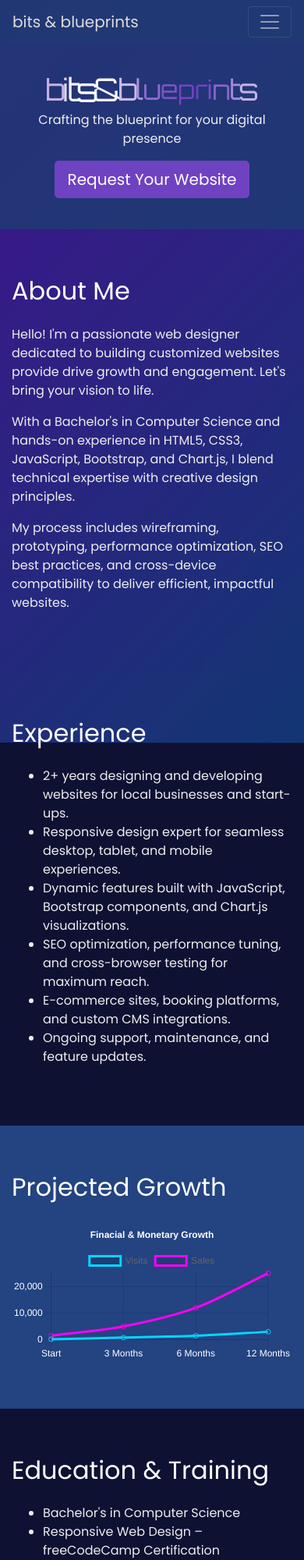
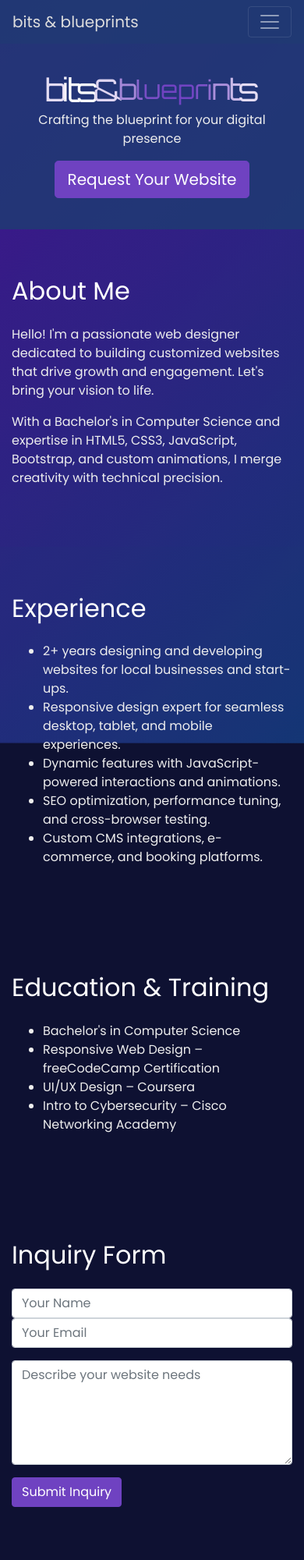
Before and after one commit to tcjrtc2/Bits-Blueprints, a plain HTML site: page index.html in a window 390 px wide. Shown: the top 2000 px of the page at 78% size. Drawn offline with nearby package versions, Linux system fonts and the light colour scheme.

Commit message:
Update index.html

```diff
--- a/index.html
+++ b/index.html
@@ -8,34 +8,30 @@
   <link href="https://stackpath.bootstrapcdn.com/bootstrap/4.5.2/css/bootstrap.min.css" rel="stylesheet">
   <!-- Google Fonts -->
   <link href="https://fonts.googleapis.com/css2?family=Poppins:wght@400;700&family=Orbitron:wght@400;700&display=swap" rel="stylesheet">
-  <!-- Chart.js -->
-  <script src="https://cdn.jsdelivr.net/npm/chart.js"></script>
   <style>
     html, body { height:100%; margin:0; padding:0; }
     body { font-family:'Poppins',sans-serif; background:#0d0d2b; color:#eee; overflow-x:hidden; }
-    .background3d { position:fixed; top:-10%; left:-10%; width:120%; height:120%; background:linear-gradient(135deg,#2a0845,#4b0082,#0f2f61,#1a237e); background-size:400% 400%; transform-style:preserve-3d; will-change:transform,background-position,filter; animation:gradientAnim 30s ease infinite,bgPulseRotate 20s ease-in-out infinite,brightnessPulse 10s ease-in-out infinite; z-index:-1; filter:brightness(1); }
+    .background3d { position:fixed; top:-10%; left:-10%; width:120%; height:120%; background:linear-gradient(135deg,#2a0845,#4b0082,#0f2f61,#1a237e); background-size:400% 400%; transform-style:preserve-3d; animation:gradientAnim 30s ease infinite,bgPulseRotate 20s ease-in-out infinite,brightnessPulse 10s ease-in-out infinite; z-index:-1; filter:brightness(1); }
     @keyframes gradientAnim {0%{background-position:0 50%}50%{background-position:100% 50%}100%{background-position:0 50%}}
     @keyframes bgPulseRotate {0%{transform:rotateX(0deg) rotateY(0deg) scale(1)}25%{transform:rotateX(2deg) rotateY(2deg) scale(1.05)}50%{transform:rotateX(0deg) rotateY(0deg) scale(1)}75%{transform:rotateX(-2deg) rotateY(-2deg) scale(1.05)}100%{transform:rotateX(0deg) rotateY(0deg) scale(1)}}
     @keyframes brightnessPulse {0%,100%{filter:brightness(1)}50%{filter:brightness(1.2)}}
+    @keyframes ripple{0%,100%{transform:scale(1);color:#6f42c1}50%{transform:scale(1.3);color:#fff}}
+    .reveal{opacity:0;transform:translateY(20px);transition:opacity 0.6s ease,transform 0.6s ease}
+    .reveal.active{opacity:1;transform:translateY(0)}
     .navbar{background:rgba(30,60,114,0.9)!important}
     .navbar-brand,.nav-link{color:#ddd!important}
     .nav-link:hover{color:#fff!important}
     .hero{background:rgba(30,60,114,0.8);margin-top:56px;padding:80px 0;text-align:center}
-    .futuristic-title{font-family:'Orbitron',sans-serif;font-size:clamp(2rem,8vw,3.5rem);color:#6f42c1;word-break:break-word}
+    .futuristic-title{font-family:'Orbitron',sans-serif;font-size:clamp(2rem,8vw,3.5rem);color:#6f42c1;}
     .futuristic-title span{display:inline-block;animation:ripple 1.6s ease-in-out infinite}
-    @keyframes ripple{0%,100%{transform:scale(1);color:#6f42c1}50%{transform:scale(1.3);color:#fff}}
     .lead{font-size:1.1rem}
     .section{padding:60px 0}
     .section-title{color:#fff;margin-bottom:1.5rem}
-    #experience,#education{background:rgba(30,60,114,0.1)}
-    #impact{background:rgba(42,82,152,0.8)}
-    .chart-container{max-width:100%;margin:auto}
+    #experience,#education,#inquiry,#contact{background:rgba(30,60,114,0.1)}
     .btn-primary{background:#6f42c1;border-color:#6f42c1}
     .btn-primary:hover{background:#5930a6;border-color:#5930a6}
     footer{background:#1e3c72;color:#fff;padding:20px 0;text-align:center}
     footer a{color:#fff;text-decoration:none}
-    .reveal{opacity:0;transform:translateY(20px);transition:opacity 0.6s ease,transform 0.6s ease}
-    .reveal.active{opacity:1;transform:translateY(0)}
     @media(max-width:576px){.hero{padding:40px 0}.lead{font-size:1rem}}
   </style>
 </head>
@@ -51,9 +47,9 @@
         <ul class="navbar-nav ms-auto">
           <li class="nav-item"><a class="nav-link" href="#about">About Me</a></li>
           <li class="nav-item"><a class="nav-link" href="#experience">Experience</a></li>
-          <li class="nav-item"><a class="nav-link" href="#impact">Projected Growth</a></li>
           <li class="nav-item"><a class="nav-link" href="#education">Education & Training</a></li>
           <li class="nav-item"><a class="nav-link" href="#inquiry">Inquiry</a></li>
+          <li class="nav-item"><a class="nav-link" href="#contact">Contact</a></li>
         </ul>
       </div>
     </div>
@@ -67,58 +63,39 @@
     </div>
   </header>
 
-  <!-- About Section -->
   <section id="about" class="section reveal">
     <div class="container">
       <h2 class="section-title">About Me</h2>
-      <p>Hello! I'm a passionate web designer dedicated to building customized websites provide drive growth and engagement. Let's bring your vision to life.</p>
-      <p>With a Bachelor's in Computer Science and hands-on experience in HTML5, CSS3, JavaScript, Bootstrap, and Chart.js, I blend technical expertise with creative design principles.</p>
-      <p>My process includes wireframing, prototyping, performance optimization, SEO best practices, and cross-device compatibility to deliver efficient, impactful websites.</p>
+      <p>Hello! I'm a passionate web designer dedicated to building customized websites that drive growth and engagement. Let's bring your vision to life.</p>
+      <p>With a Bachelor's in Computer Science and expertise in HTML5, CSS3, JavaScript, Bootstrap, and custom animations, I merge creativity with technical precision.</p>
     </div>
   </section>
 
-  <!-- Experience Section -->
   <section id="experience" class="section reveal">
     <div class="container">
       <h2 class="section-title">Experience</h2>
       <ul>
         <li>2+ years designing and developing websites for local businesses and start-ups.</li>
         <li>Responsive design expert for seamless desktop, tablet, and mobile experiences.</li>
-        <li>Dynamic features built with JavaScript, Bootstrap components, and Chart.js visualizations.</li>
-        <li>SEO optimization, performance tuning, and cross-browser testing for maximum reach.</li>
-        <li>E-commerce sites, booking platforms, and custom CMS integrations.</li>
-        <li>Ongoing support, maintenance, and feature updates.</li>
+        <li>Dynamic features with JavaScript-powered interactions and animations.</li>
+        <li>SEO optimization, performance tuning, and cross-browser testing.</li>
+        <li>Custom CMS integrations, e-commerce, and booking platforms.</li>
       </ul>
     </div>
   </section>
 
-  <!-- Impact Chart Section -->
-  <section id="impact" class="section reveal">
-    <div class="container">
-      <h2 class="section-title">Projected Growth</h2>
-      <div class="chart-container">
-        <canvas id="impactChart"></canvas>
-      </div>
-    </div>
-  </section>
-
-  <!-- Education Section -->
   <section id="education" class="section reveal">
     <div class="container">
       <h2 class="section-title">Education & Training</h2>
       <ul>
         <li>Bachelor's in Computer Science</li>
         <li>Responsive Web Design – freeCodeCamp Certification</li>
-        <li>Web Development Bootcamp – Codecademy</li>
         <li>UI/UX Design – Coursera</li>
-        <li>CompTIA Security+ – Udemy</li>
         <li>Intro to Cybersecurity – Cisco Networking Academy</li>
-        <li>CEH Prep – EC-Council Ethical Hacking</li>
       </ul>
     </div>
   </section>
 
-  <!-- Inquiry Form Section -->
   <section id="inquiry" class="section reveal">
     <div class="container">
       <h2 class="section-title">Inquiry Form</h2>
@@ -139,43 +116,44 @@
     </div>
   </section>
 
-    <!-- Contact Info Section -->
   <section id="contact" class="section reveal">
     <div class="container text-center">
       <h2 class="section-title">Contact Information</h2>
       <p><strong>Phone:</strong> 757-218-4659</p>
+      <p><strong>Email:</strong> bits.blueprints@gmail.com</p>
+    </div>
   </section>
 
-  <!-- Footer -->
   <footer class="reveal">
-    <div class="container">
-      &copy; 2025 bits & blueprints
-    </div>
+    <div class="container">&copy; 2025 bits & blueprints</div>
   </footer>
 
   <!-- Dependencies -->
   <script src="https://code.jquery.com/jquery-3.5.1.slim.min.js"></script>
   <script src="https://cdn.jsdelivr.net/npm/popper.js@1.16.1/dist/umd/popper.min.js"></script>
   <script src="https://stackpath.bootstrapcdn.com/bootstrap/4.5.2/js/bootstrap.bundle.min.js"></script>
-  <!-- Reveal on scroll & Title Animation & Chart.js Init & EmailJS -->
+  <script src="https://cdn.jsdelivr.net/npm/@emailjs/browser@4/dist/email.min.js"></script>
   <script>
     document.addEventListener('DOMContentLoaded', function() {
       // Title ripple animation
       const title = document.getElementById('hero-title');
       title.innerHTML = title.textContent.split('').map((c,i) => `<span style="animation-delay:${i*0.1}s">${c}</span>`).join('');
-      // Reveal
+      // Reveal on scroll
       const revealEls = document.querySelectorAll('.reveal');
-      const onScroll = () => revealEls.forEach(el => { if(el.getBoundingClientRect().top < window.innerHeight-100) el.classList.add('active'); });
+      const onScroll = () => revealEls.forEach(el => {
+        if(el.getBoundingClientRect().top < window.innerHeight - 100) el.classList.add('active');
+      });
       window.addEventListener('scroll', onScroll);
       onScroll();
-      // Chart.js
-      const ctx = document.getElementById('impactChart').getContext('2d');
-      new Chart(ctx, { type:'line', data:{ labels:['Start','3 Months','6 Months','12 Months'], datasets:[{ label:'Visits', data:[200,800,1500,3000], borderColor:'#00d8ff', tension:0.3 },{ label:'Sales', data:[1500,5000,12000,25000], borderColor:'#ff00f2', tension:0.3 }] }, options:{ responsive:true, plugins:{ title:{ display:true, text:'Finacial & Monetary Growth', color:'#fff' }}, scales:{ x:{ ticks:{ color:'#fff'}}, y:{ beginAtZero:true, ticks:{ color:'#fff'}} } } });
-      // EmailJS
+      // EmailJS setup
       emailjs.init('CRY9t7KxoT1lJ5RjG');
-      document.getElementById('inquiry-form').addEventListener('submit', function(e){ e.preventDefault(); emailjs.sendForm('service_xzqkq4x','template_9fazrru',this).then(()=>{alert('✅ Inquiry sent!'); this.reset();},err=>{console.error(err);alert('❌ Inquiry failed.');}); });
+      document.getElementById('inquiry-form').addEventListener('submit', function(e){
+        e.preventDefault();
+        emailjs.sendForm('service_xzqkq4x','template_9fazrru',this)
+          .then(()=>{ alert('✅ Inquiry sent!'); this.reset(); })
+          .catch(err=>{ console.error(err); alert('❌ Inquiry failed.'); });
+      });
     });
   </script>
-  <script src="https://cdn.jsdelivr.net/npm/@emailjs/browser@4/dist/email.min.js"></script>
 </body>
 </html>
```
